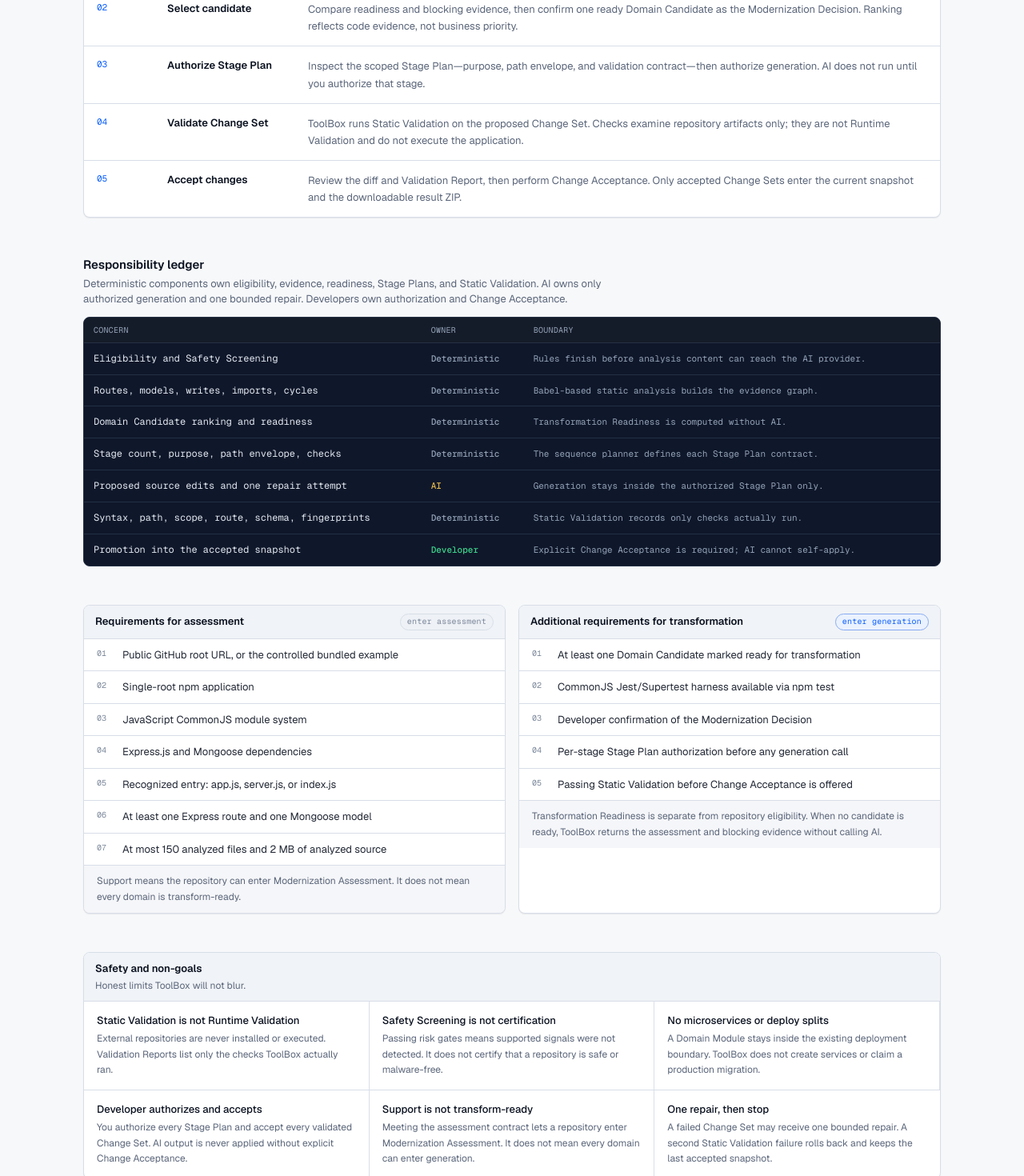
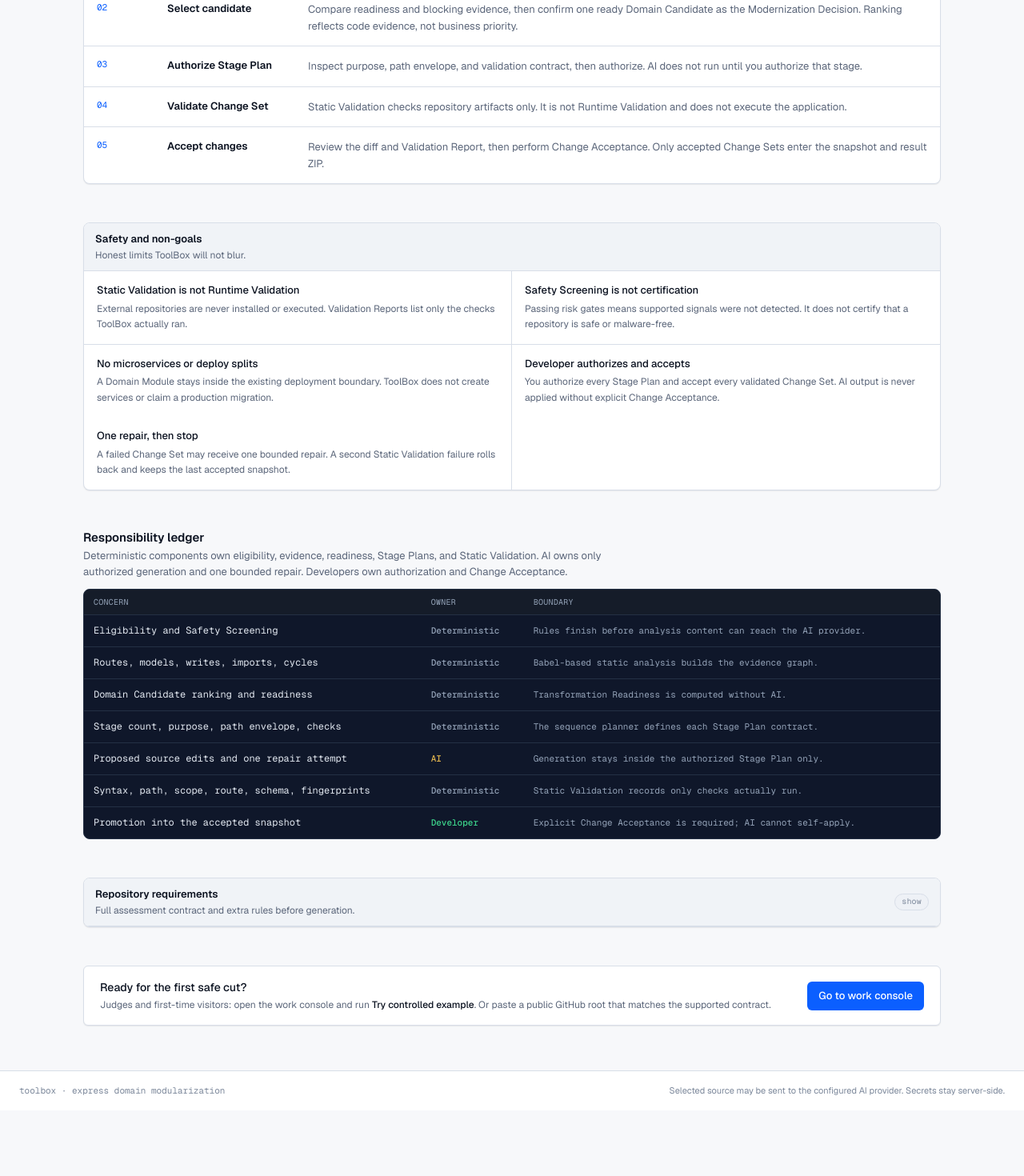
Before and after one commit to salauddinn/toolbox, a Next.js app: page / in a window 1280 px wide. Shown: the part 1020-2490 px from the top of the page at 80% size. After the commit the page ends 2408 px from the top, so only its background shows below. Built offline with nearby package versions, Linux system fonts and the light colour scheme.

Commit message:
Simplify product copy

```diff
--- a/src/app/components/marketing-landing.tsx
+++ b/src/app/components/marketing-landing.tsx
@@ -14,17 +14,17 @@ const WORKFLOW = [
   {
     step: "03",
     title: "Authorize Stage Plan",
-    body: "Inspect the scoped Stage Plan—purpose, path envelope, and validation contract—then authorize generation. AI does not run until you authorize that stage.",
+    body: "Inspect purpose, path envelope, and validation contract, then authorize. AI does not run until you authorize that stage.",
   },
   {
     step: "04",
     title: "Validate Change Set",
-    body: "ToolBox runs Static Validation on the proposed Change Set. Checks examine repository artifacts only; they are not Runtime Validation and do not execute the application.",
+    body: "Static Validation checks repository artifacts only. It is not Runtime Validation and does not execute the application.",
   },
   {
     step: "05",
     title: "Accept changes",
-    body: "Review the diff and Validation Report, then perform Change Acceptance. Only accepted Change Sets enter the current snapshot and the downloadable result ZIP.",
+    body: "Review the diff and Validation Report, then perform Change Acceptance. Only accepted Change Sets enter the snapshot and result ZIP.",
   },
 ] as const;
 
@@ -102,10 +102,6 @@ const BOUNDARIES = [
     body: "You authorize every Stage Plan and accept every validated Change Set. AI output is never applied without explicit Change Acceptance.",
   },
   {
-    title: "Support is not transform-ready",
-    body: "Meeting the assessment contract lets a repository enter Modernization Assessment. It does not mean every domain can enter generation.",
-  },
-  {
     title: "One repair, then stop",
     body: "A failed Change Set may receive one bounded repair. A second Static Validation failure rolls back and keeps the last accepted snapshot.",
   },
@@ -138,15 +134,7 @@ const SPECIMEN_LINES = [
   { tone: "accent", text: "decision       confirm ready candidate → Modernization Decision" },
   {
     tone: "accent",
-    text: "authorize      Stage Plan S2 · path envelope src/modules/orders/**",
-  },
-  {
-    tone: "muted",
-    text: "validate       Static Validation only · not Runtime Validation",
-  },
-  {
-    tone: "muted",
-    text: "accept         Change Acceptance required before snapshot update",
+    text: "authorize      Stage Plan · path envelope · then validate + accept",
   },
 ] as const;
 
@@ -170,7 +158,6 @@ function specimenClass(tone: (typeof SPECIMEN_LINES)[number]["tone"]): string {
 export function MarketingLanding() {
   return (
     <div className="space-y-10 pb-6 sm:space-y-12">
-      {/* 1–2. Editorial hero + terminal assessment specimen */}
       <section
         aria-labelledby="landing-hero-heading"
         className="grid items-start gap-6 lg:grid-cols-[1.05fr_0.95fr] lg:gap-8"
@@ -282,7 +269,6 @@ export function MarketingLanding() {
         </aside>
       </section>
 
-      {/* 3. Five-step modernization workflow */}
       <section
         id="how-it-works"
         aria-labelledby="workflow-heading"
@@ -314,7 +300,38 @@ export function MarketingLanding() {
         </ol>
       </section>
 
-      {/* 4. Deterministic vs AI responsibility ledger */}
+      <section
+        id="controls"
+        aria-labelledby="boundaries-heading"
+        className="tb-panel overflow-hidden"
+      >
+        <div className="tb-panel-head">
+          <div>
+            <h2 id="boundaries-heading" className="text-[13px] font-semibold text-text-primary">
+              Safety and non-goals
+            </h2>
+            <p className="mt-0.5 text-[12px] text-text-secondary">
+              Honest limits ToolBox will not blur.
+            </p>
+          </div>
+        </div>
+        <div className="grid sm:grid-cols-2">
+          {BOUNDARIES.map((item, index) => (
+            <article
+              key={item.title}
+              className={`min-w-0 px-4 py-3.5 ${
+                index < BOUNDARIES.length - 1 ? "border-b border-border-subtle" : ""
+              } ${index % 2 === 0 ? "sm:border-r sm:border-border-subtle" : ""} ${
+                index < 2 ? "sm:border-b sm:border-border-subtle" : "sm:border-b-0"
+              } ${index === BOUNDARIES.length - 1 ? "border-b-0" : ""}`}
+            >
+              <h3 className="text-[13px] font-medium text-text-primary">{item.title}</h3>
+              <p className="mt-1 text-[12px] leading-relaxed text-text-secondary">{item.body}</p>
+            </article>
+          ))}
+        </div>
+      </section>
+
       <section aria-labelledby="ledger-heading" className="overflow-hidden">
         <div className="mb-3 flex flex-wrap items-end justify-between gap-2">
           <div>
@@ -361,18 +378,29 @@ export function MarketingLanding() {
         </div>
       </section>
 
-      {/* 5. Assessment vs transformation requirements */}
-      <section
-        id="contract"
-        aria-labelledby="contract-heading"
-        className="grid gap-4 lg:grid-cols-2"
-      >
-        <div className="tb-panel min-w-0 overflow-hidden">
-          <div className="tb-panel-head">
+      <section id="contract" aria-labelledby="contract-heading" className="tb-panel overflow-hidden">
+        <details className="group">
+          <summary className="tb-panel-head cursor-pointer list-none [&::-webkit-details-marker]:hidden">
+            <div className="min-w-0">
               <h2 id="contract-heading" className="text-[13px] font-semibold text-text-primary">
+                Repository requirements
+              </h2>
+              <p className="mt-0.5 text-[12px] text-text-secondary">
+                Full assessment contract and extra rules before generation.
+              </p>
+            </div>
+            <span className="tb-chip group-open:tb-chip-accent">
+              <span className="group-open:hidden">show</span>
+              <span className="hidden group-open:inline">hide</span>
+            </span>
+          </summary>
+          <div className="grid gap-0 border-t border-border-subtle lg:grid-cols-2">
+            <div className="min-w-0 lg:border-r lg:border-border-subtle">
+              <div className="border-b border-border-subtle px-4 py-2.5">
+                <h3 className="text-[13px] font-semibold text-text-primary">
                   Requirements for assessment
-            </h2>
-            <span className="tb-chip">enter assessment</span>
+                </h3>
+                <p className="mt-0.5 text-[11px] text-text-quiet">enter assessment</p>
               </div>
               <ul className="divide-y divide-border-subtle">
                 {ASSESSMENT_REQUIREMENTS.map((line, index) => (
@@ -385,17 +413,16 @@ export function MarketingLanding() {
                 ))}
               </ul>
               <div className="border-t border-border-subtle bg-surface-inset/60 px-4 py-2.5 text-[12px] leading-relaxed text-text-secondary">
-            Support means the repository can enter Modernization Assessment. It does not mean every
-            domain is transform-ready.
+                Support means the repository can enter Modernization Assessment. It does not mean
+                every domain is transform-ready.
               </div>
             </div>
-
-        <div className="tb-panel min-w-0 overflow-hidden">
-          <div className="tb-panel-head">
-            <h2 className="text-[13px] font-semibold text-text-primary">
+            <div className="min-w-0 border-t border-border-subtle lg:border-t-0">
+              <div className="border-b border-border-subtle px-4 py-2.5">
+                <h3 className="text-[13px] font-semibold text-text-primary">
                   Additional requirements for transformation
-            </h2>
-            <span className="tb-chip tb-chip-accent">enter generation</span>
+                </h3>
+                <p className="mt-0.5 text-[11px] text-text-quiet">enter generation</p>
               </div>
               <ul className="divide-y divide-border-subtle">
                 {TRANSFORMATION_REQUIREMENTS.map((line, index) => (
@@ -408,48 +435,14 @@ export function MarketingLanding() {
                 ))}
               </ul>
               <div className="border-t border-border-subtle bg-surface-inset/60 px-4 py-2.5 text-[12px] leading-relaxed text-text-secondary">
-            Transformation Readiness is separate from repository eligibility. When no candidate is
-            ready, ToolBox returns the assessment and blocking evidence without calling AI.
+                Transformation Readiness is separate from repository eligibility. When no candidate
+                is ready, ToolBox returns the assessment and blocking evidence without calling AI.
               </div>
             </div>
+          </div>
+        </details>
       </section>
 
-      {/* 6. Safety and non-goal boundaries */}
-      <section
-        id="controls"
-        aria-labelledby="boundaries-heading"
-        className="tb-panel overflow-hidden"
-      >
-        <div className="tb-panel-head">
-          <div>
-            <h2 id="boundaries-heading" className="text-[13px] font-semibold text-text-primary">
-              Safety and non-goals
-            </h2>
-            <p className="mt-0.5 text-[12px] text-text-secondary">
-              Honest limits ToolBox will not blur.
-            </p>
-          </div>
-        </div>
-        <div className="grid sm:grid-cols-2 lg:grid-cols-3">
-          {BOUNDARIES.map((item, index) => (
-            <article
-              key={item.title}
-              className={`min-w-0 px-4 py-3.5 ${index < 3 ? "border-b border-border-subtle" : ""} ${
-                index % 3 !== 2 ? "lg:border-r lg:border-border-subtle" : ""
-              } ${index % 2 === 0 ? "sm:border-r sm:border-border-subtle" : ""} ${
-                index < 4 ? "sm:border-b sm:border-border-subtle" : ""
-              } ${index >= 3 ? "border-b border-border-subtle sm:border-b-0" : ""} ${
-                index === 4 ? "lg:border-b-0" : ""
-              } ${index === 5 ? "border-b-0 sm:border-b-0" : ""}`}
-            >
-              <h3 className="text-[13px] font-medium text-text-primary">{item.title}</h3>
-              <p className="mt-1 text-[12px] leading-relaxed text-text-secondary">{item.body}</p>
-            </article>
-          ))}
-        </div>
-      </section>
-
-      {/* 7. Final work-console CTA */}
       <section
         aria-labelledby="cta-heading"
         className="flex flex-col items-start justify-between gap-4 rounded-md border border-border-subtle bg-surface-paper px-5 py-4 shadow-[var(--shadow-soft)] sm:flex-row sm:items-center"
```
Also changed, not shown: src/app/components/assessment/repository-start.tsx (+6 -54 lines), 1 other file (tests, documents, lock files or other folders). Lines whose indentation alone changed are shown as unchanged.
